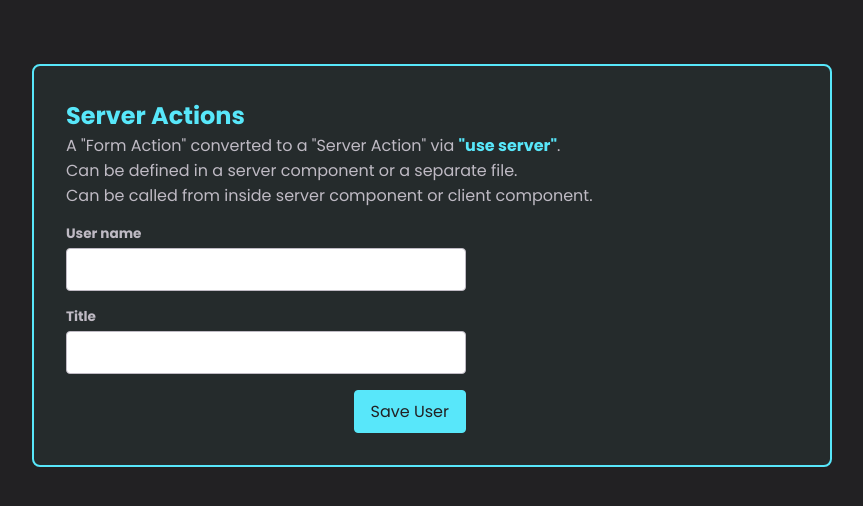
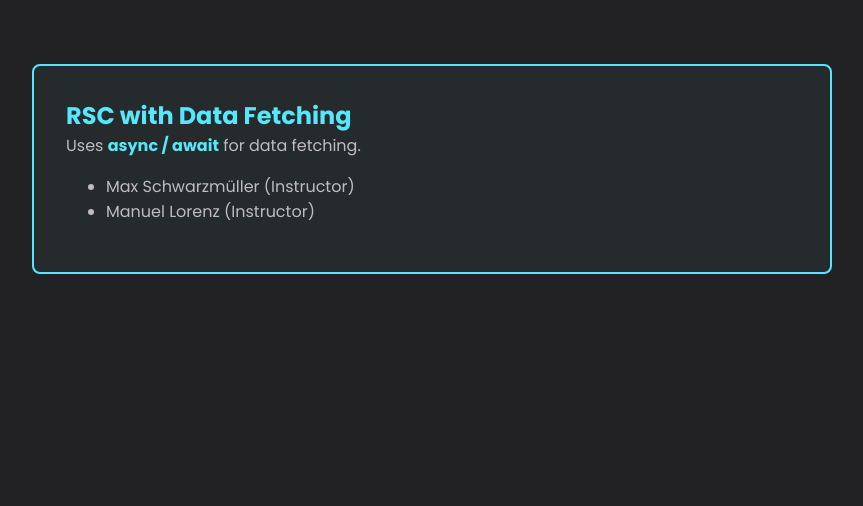
Before and after one commit to AnastasiosMpoletis/react-server-components-demo, a Next.js app: page / in a window 1280 px wide. Shown: the top 506 px of the page, without its empty margins (208-1071 px from the left). Built offline with nearby package versions, Linux system fonts and the light colour scheme.

Commit message:
L513. Add UsePromiseDemo that loads and displays users. Add it in Home page and wrap it with Suspense, displaying a fallback until data is loaded

```diff
--- a/app/page.js
+++ b/app/page.js
@@ -1,9 +1,12 @@
-import ServerActionsDemo from "@/components/ServerActionsDemo.js";
+import UsePromiseDemo from "@/components/UsePromisesDemo.js";
+import { Suspense } from "react";
 
 export default function Home() {
   return (
     <main>
-      <ServerActionsDemo />
+      <Suspense fallback={<p>Loading users...</p>}>
+        <UsePromiseDemo />
+      </Suspense>
     </main>
   );
 }
--- /dev/null
+++ b/components/UsePromisesDemo.js
@@ -0,0 +1,23 @@
+import fs from 'node:fs/promises';
+
+export default async function UsePromiseDemo() {
+  await new Promise((resolve) => setTimeout(resolve, 2000));
+  const data = await fs.readFile('dummy-db.json', 'utf-8');
+  const users = JSON.parse(data);
+
+  return (
+    <div className='rsc'>
+      <h2>RSC with Data Fetching</h2>
+      <p>
+        Uses <strong>async / await</strong> for data fetching.
+      </p>
+      <ul>
+        {users.map((user) => (
+          <li key={user.id}>
+            {user.name} ({user.title})
+          </li>
+        ))}
+      </ul>
+    </div>
+  );
+}
```
